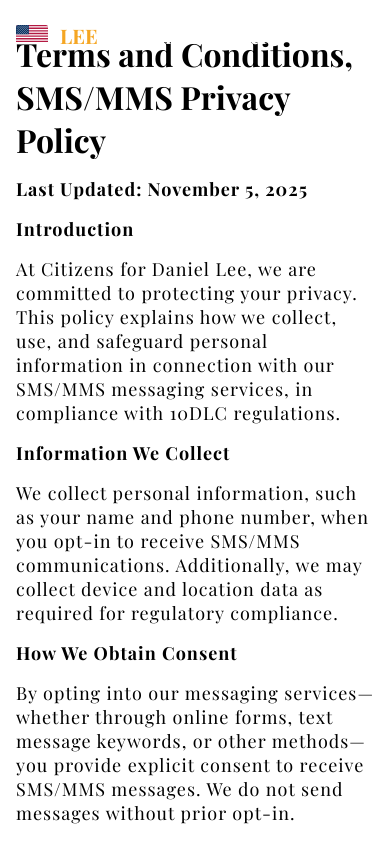
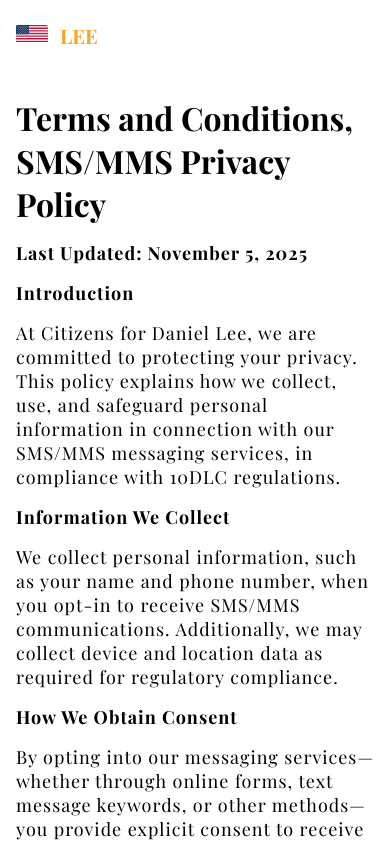
Before and after one commit to Acanthus-Tech/DanielLeeLanding, a Next.js app: page /legal in a window 390 px wide. Shown: the top 844 px of the page. Built offline with nearby package versions, Linux system fonts and the light colour scheme.

Commit message:
fixed margin

```diff
--- a/src/app/legal/page.module.css
+++ b/src/app/legal/page.module.css
@@ -2,8 +2,6 @@
   font-family: "Playfair Display", serif;
   padding: 4rem;
   max-width: 1200px;
-  margin-top: 4rem;
-
   margin: 0 auto;
 }
 
@@ -27,6 +25,7 @@
   }
   .container {
     padding: 1rem;
+    margin-top: 4rem;
   }
   .container h1 {
     font-size: 2rem;
```
